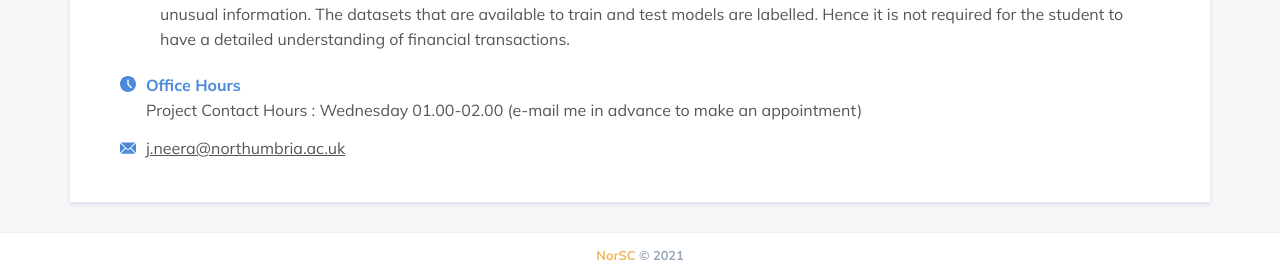
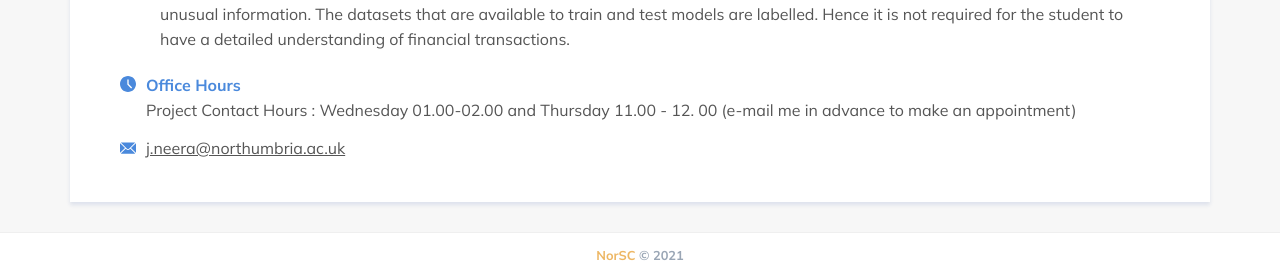
Before and after one commit to NorSC/supervisor-search, a Jekyll site: the page built from _supervisors/jeyamohan-neera.md, in a window 1280 px wide. Shown: the part 1380-1655 px from the top of the page. Built offline with Jekyll 4.4.1, drawn with Linux system fonts in a browser that asks for light colours; a script that is not in the unit is left out.

Commit message:
Update Supervisors “jeyamohan-neera”

```diff
--- a/_supervisors/jeyamohan-neera.md
+++ b/_supervisors/jeyamohan-neera.md
@@ -5,8 +5,8 @@ available: true
 available_msc: false
 available_phd: false
 email: j.neera@northumbria.ac.uk
-office_hours: "Project Contact Hours : Wednesday 01.00-02.00 (e-mail me in
-  advance to make an appointment)"
+office_hours: "Project Contact Hours : Wednesday 01.00-02.00 and Thursday 11.00
+  - 12. 00 (e-mail me in advance to make an appointment)"
 research_group: Cyber Security and Network Systems
 research_themes:
   - Deep Learning
```
